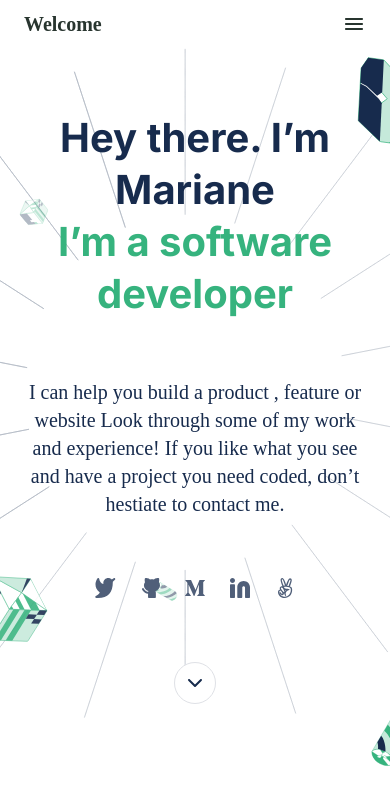
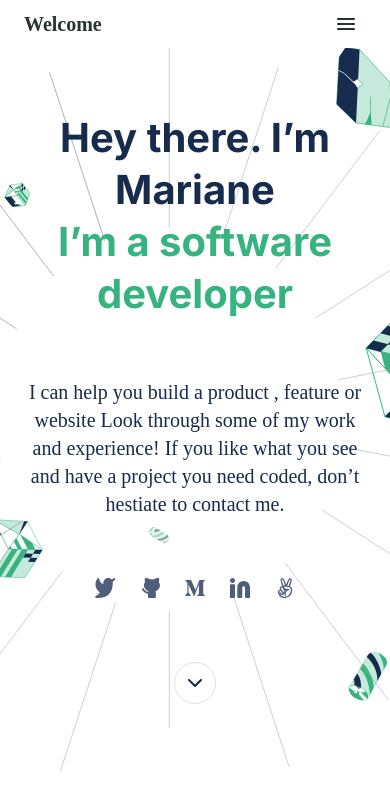
Before and after one commit to shahadat3669/Portfolio-Microverse, a website: page index.html in a window 390 px wide. Drawn offline with Linux system fonts and the light colour scheme.

Commit message:
Places hamburger icon inside nav element & updated headline background

```diff
--- a/index.html
+++ b/index.html
@@ -17,10 +17,12 @@
     <header id="header">
       <div class="wrapper">
         <div class="header-inner">
-          <a href="/" class="header-logo">Welcome</a>
-          <a href="#" class="header-hamburger">
-            <img src="dist/images/hamburger.svg" alt="hamburger icon" />
-          </a>
+          <nav class="header-nav">
+            <a href="/" class="header-logo">Welcome</a>
+            <a href="#" class="header-hamburger">
+              <img src="dist/images/hamburger.svg" alt="hamburger icon" />
+            </a>
+          </nav>
         </div>
       </div>
     </header>
```
Also changed, not shown: dist/css/style.css, dist/images/headline/background-1.svg (added), dist/images/headline/background-2.svg (added), dist/images/headline/background-3.svg (added), dist/images/headline/background-4.svg (added), dist/images/headline/background-5.svg (added), dist/images/headline/background-6.svg (added), dist/images/headline/background-7.svg (added), dist/images/headline/background-8.svg (added).
